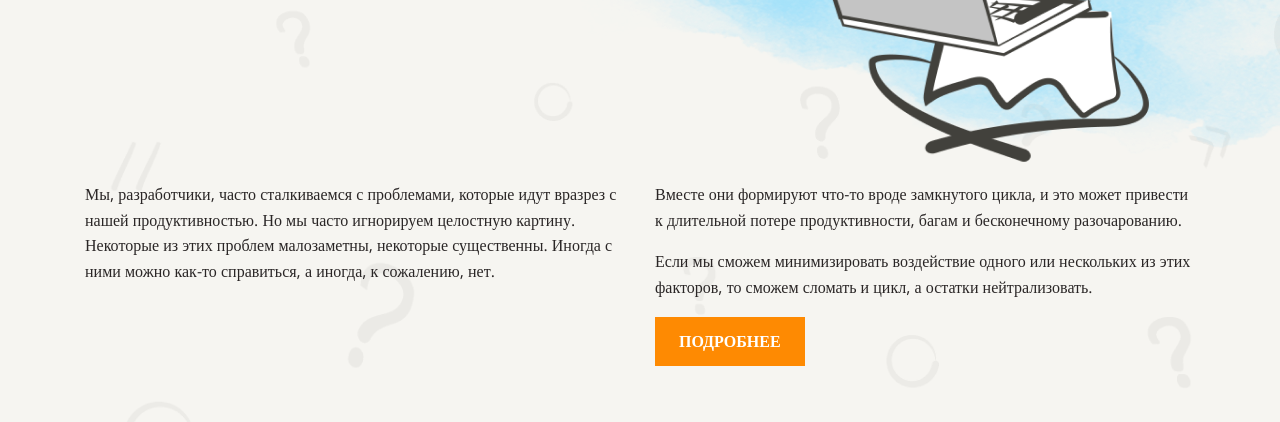
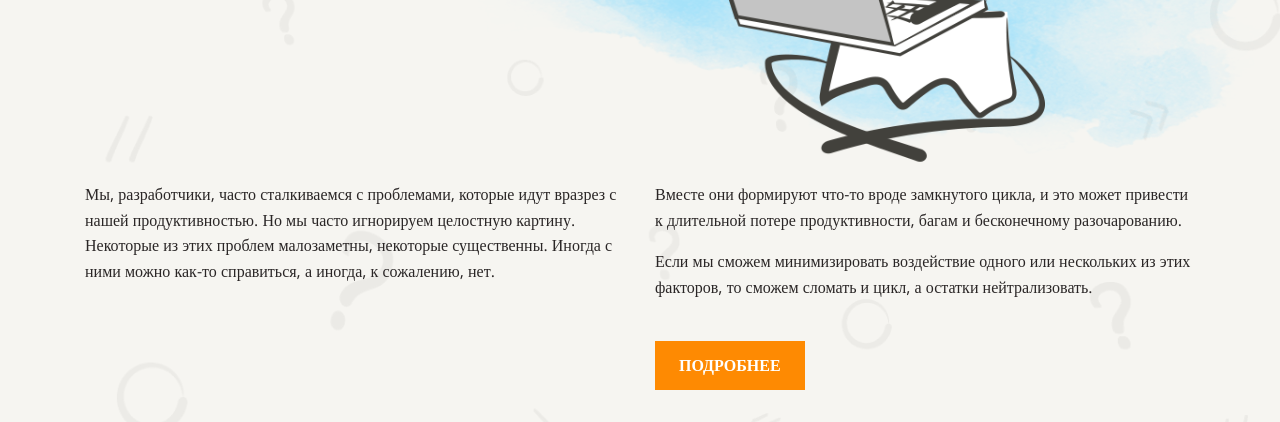
Before and after one commit to Ll1235/layout-designer-project-58, a website: page src/index.html in a window 1280 px wide. Shown: the part 378-800 px from the top of the page. Drawn offline with nearby package versions, Linux system fonts and the light colour scheme; a web font is replaced by a local one.

Commit message:
coreect header

```diff
--- a/src/index.html
+++ b/src/index.html
@@ -19,14 +19,17 @@
 
 <body>
     <header>
-        <div class="container">
+        <div class="container container-header">
+
+
             <h1 class="heading-orange">
-                Когнитивные <br>
+                 Когнитивные <br>
                 искажения <br>
                 <span class="heading-second-dark">в програмировании</span>
             </h1>
 
-            <img class="header-images" src="images/imgheader.png" alt="изображение">
+
+            <img class="header-images" src="images/main.png" alt="изображение">
 
 
             <div class="header__text-block">
--- a/src/styles/style.css
+++ b/src/styles/style.css
@@ -67,7 +67,7 @@ h3 {
 header {
   position: relative;
   background: rgba(245, 244, 240, 0.9);
-  height: 914px;
+  width: 100%;
   margin: 0 auto;
   overflow-x: hidden;
 }
@@ -80,8 +80,8 @@ header::before {
   background-size: cover;
   left: 0;
   right: 0;
-  top: 0;
-  bottom: 0;
+  width: 100%;
+  height: 100%;
 }
 
 .heading-orange {
@@ -96,10 +96,14 @@ header::before {
   color: var(--color-second-dark);
 }
 
+.container-header {
+  display: flex;
+  flex-direction: column;
+}
+
 header h1 {
   margin: 0;
 }
-
 
 .header-images {
   position: absolute;
@@ -124,6 +128,7 @@ header h1 {
 }
 
 .header-link {
+  margin-top: 24px;
   display: inline-block;
   text-transform: uppercase;
   color: var(--color-white);
```
Also changed, not shown: src/images/main.png (added), 1 other file.
